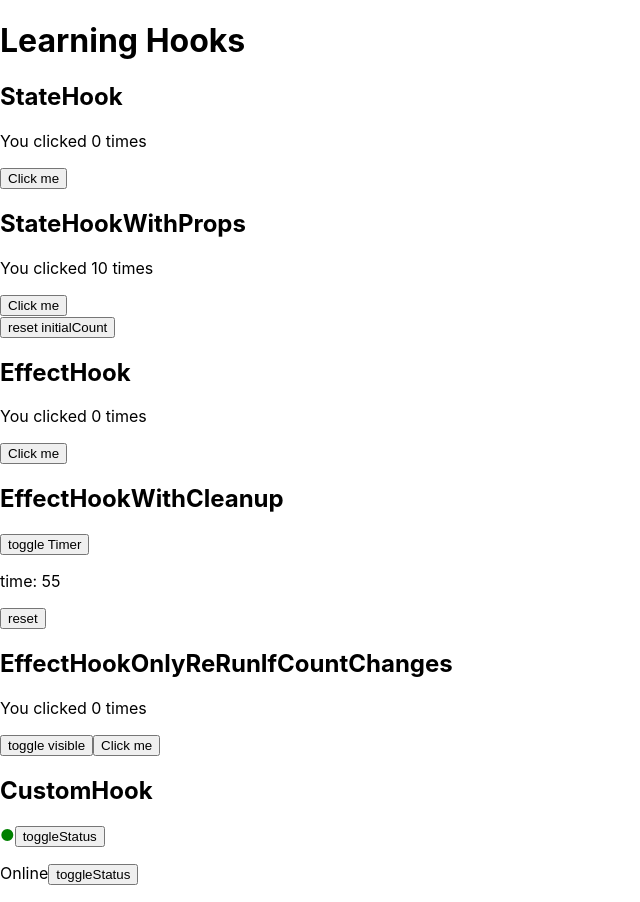
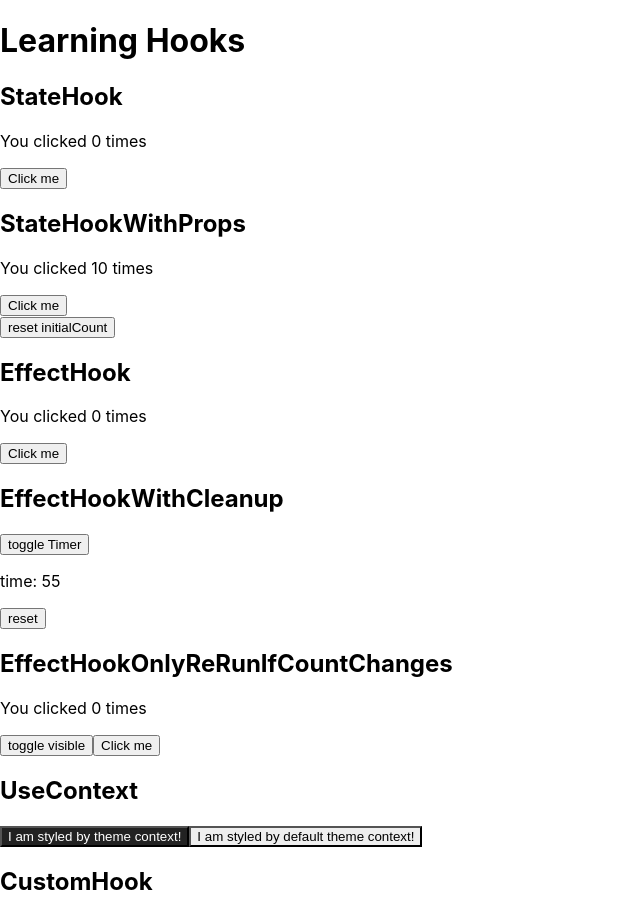
Before and after one commit to soarflat-sandbox/react-hooks, a React (Create React App) app: page / in a window 1280 px wide. Shown: the top 902 px of the page, without its empty margins (0-640 px from the left). Built offline with nearby package versions, Linux system fonts and the light colour scheme; the HTML template or start-up script is replaced by a standard one.

Commit message:
feat: useContext のサンプルを追加 (#10)

```diff
--- a/src/App.tsx
+++ b/src/App.tsx
@@ -4,6 +4,7 @@ import StateHookWithProps from './components/StateHookWithProps';
 import EffectHook from './components/EffectHook';
 import EffectHookWithCleanup from './components/EffectHookWithCleanup';
 import EffectHookOnlyReRunIfCountChanges from './components/EffectHookOnlyReRunIfCountChanges';
+import UseContext from './components/UseContext';
 import CustomHook from './components/CustomHook';
 import UseReducer from './components/UseReducer';
 import UseMemo from './components/UseMemo';
@@ -18,6 +19,7 @@ const App: React.FC = () => {
       <EffectHook />
       <EffectHookWithCleanup />
       <EffectHookOnlyReRunIfCountChanges />
+      <UseContext />
       <CustomHook />
       <UseReducer initialCount={10} />
       <UseMemo />
--- /dev/null
+++ b/src/components/UseContext.tsx
@@ -0,0 +1,67 @@
+import React, { createContext, useContext } from 'react';
+
+const themes = {
+  light: {
+    foreground: '#000000',
+    background: '#eeeeee'
+  },
+  dark: {
+    foreground: '#ffffff',
+    background: '#222222'
+  }
+};
+
+const ThemeContext = createContext(themes.light);
+
+const UseContext = () => {
+  return (
+    <>
+      <ThemeContext.Provider value={themes.dark}>
+        <h2>UseContext</h2>
+        <Component />
+      </ThemeContext.Provider>
+      <BrotherComponent />
+    </>
+  );
+};
+
+const Component = () => {
+  return <GrandChildComponent />;
+};
+
+const GrandChildComponent = () => {
+  // ツリー内の最も近い上位の一致する`Provider`（`<ThemeContext.Provider value={themes.dark}>`）から
+  // コンテクストの値を取得する。そのため、このコンポーネントの`theme`は
+  // {
+  //   foreground: '#ffffff',
+  //   background: '#222222'
+  // }
+  // になる
+  const theme = useContext(ThemeContext);
+
+  return (
+    <button style={{ background: theme.background, color: theme.foreground }}>
+      I am styled by theme context!
+    </button>
+  );
+};
+
+const BrotherComponent = () => {
+  // このコンポーネントはツリー内の最も近い上位の一致する`Provider`が存在しない（`<ThemeContext.Provider value={themes.dark}>`でラップされていない）。
+  // そのため、コンテクスト生成時（`createContext(themes.light)`）に指定した初期値（`themes.light`）を利用する。
+  // このコンポーネントの`theme`は
+  // {
+  //   foreground: '#000000',
+  //   background: '#eeeeee'
+  // }
+  // になる
+  const theme = useContext(ThemeContext);
+
+  return (
+    <button style={{ background: theme.background, color: theme.foreground }}>
+      I am styled by default theme context!
+    </button>
+  );
+};
+
+export default UseContext;
```
